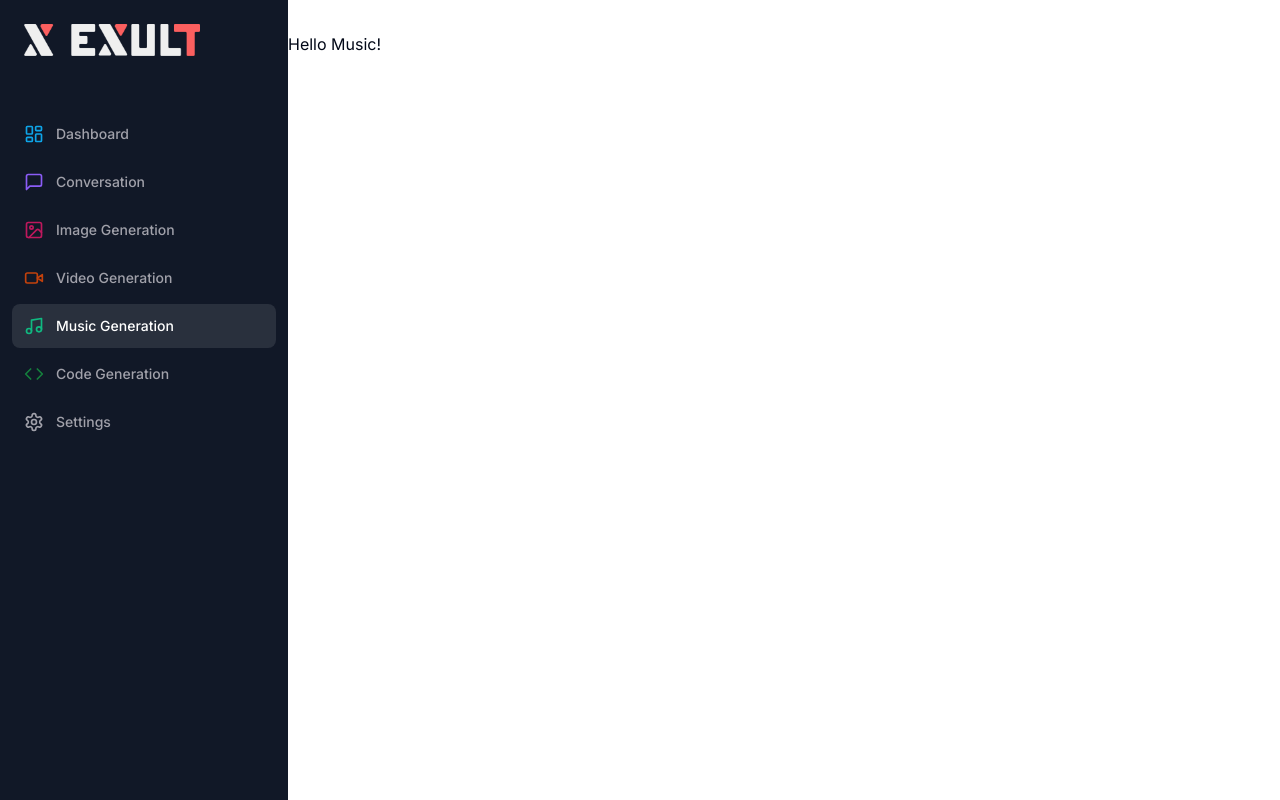
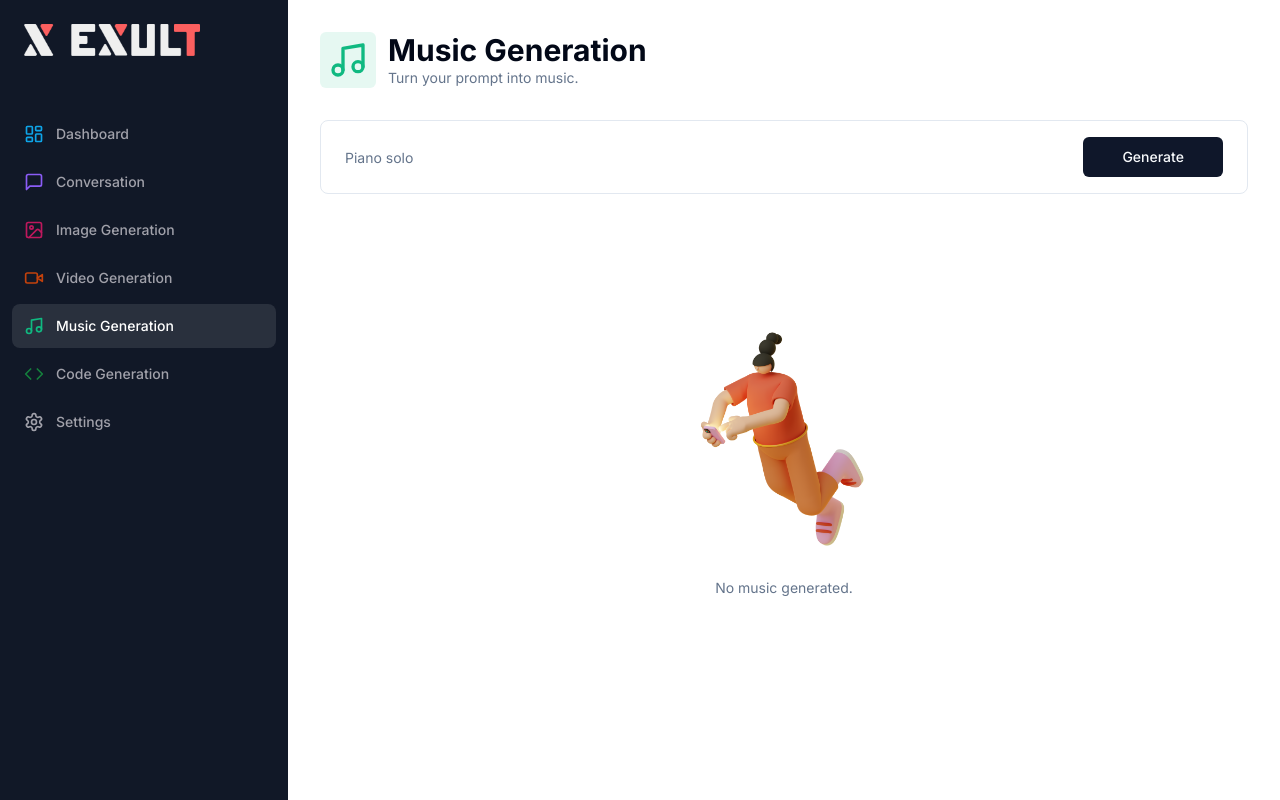
Before and after one commit to AndehUK/AI-SaaS-Platform, a Next.js app: page /generation/music in a window 1280 px wide. Built offline with nearby package versions, Linux system fonts and the light colour scheme.

Commit message:
Music generation page and api

```diff
--- a/package.json
+++ b/package.json
@@ -27,6 +27,7 @@
     "react-dom": "^18",
     "react-hook-form": "^7.47.0",
     "react-markdown": "^9.0.0",
+    "replicate": "^0.20.0",
     "tailwind-merge": "^1.14.0",
     "tailwindcss-animate": "^1.0.7",
     "zod": "^3.22.4"
--- /dev/null
+++ b/src/app/(dashboard)/(routes)/generation/music/constants.ts
@@ -0,0 +1,7 @@
+import * as z from "zod";
+
+export const formSchema = z.object({
+  prompt: z.string().min(1, {
+    message: "Prompt is required.",
+  }),
+});
--- a/src/app/(dashboard)/(routes)/generation/music/page.tsx
+++ b/src/app/(dashboard)/(routes)/generation/music/page.tsx
@@ -1,5 +1,111 @@
+"use client";
+
+import axios from "axios";
+import * as z from "zod";
+import { zodResolver } from "@hookform/resolvers/zod";
+import { useState } from "react";
+import { useForm } from "react-hook-form";
+import { useRouter } from "next/navigation";
+import { Music } from "lucide-react";
+
+import { Heading } from "@/components/heading";
+import { Button } from "@/components/ui/button";
+import { Form, FormControl, FormField, FormItem } from "@/components/ui/form";
+import { Input } from "@/components/ui/input";
+
+import { formSchema } from "./constants";
+import OpenAI from "openai";
+import { Empty } from "@/components/empty";
+import { Loader } from "@/components/loader";
+import { cn } from "@/lib/utils";
+import { UserAvatar } from "@/components/user-avatar";
+import { BotAvatar } from "@/components/bot-avatar";
+
 const MusicPage = () => {
-  return <div>Hello Music!</div>;
+  const router = useRouter();
+  const [music, setMusic] = useState<string>();
+
+  const form = useForm<z.infer<typeof formSchema>>({
+    resolver: zodResolver(formSchema),
+    defaultValues: {
+      prompt: "",
+    },
+  });
+
+  const isLoading = form.formState.isSubmitting;
+
+  const onSubmit = async (values: z.infer<typeof formSchema>) => {
+    try {
+      setMusic(undefined);
+
+      const response = await axios.post("/api/music", values);
+
+      setMusic(response.data);
+      form.reset();
+    } catch (error: any) {
+      // TODO: Open Pro Modal
+      console.log(error);
+    } finally {
+      router.refresh();
+    }
+  };
+
+  return (
+    <div>
+      <Heading
+        title="Music Generation"
+        description="Turn your prompt into music."
+        icon={Music}
+        iconColor="text-emerald-500"
+        bgColor="bg-emerald-500/10"
+      />
+      <div className="px-4 lg:px-8">
+        <div>
+          <Form {...form}>
+            <form
+              onSubmit={form.handleSubmit(onSubmit)}
+              className="rounded-lg border w-full p-4 px-3 md:px-6 focus-within:shadow-sm grid grid-cols-12 gap-2"
+            >
+              <FormField
+                name="prompt"
+                render={({ field }) => (
+                  <FormItem className="col-span-12 lg:col-span-10">
+                    <FormControl className="m-0 p-0">
+                      <Input
+                        className="border-0 outline-none focus-visible:ring-0 focus-visible:ring-transparent"
+                        disabled={isLoading}
+                        placeholder="Piano solo"
+                        {...field}
+                      />
+                    </FormControl>
+                  </FormItem>
+                )}
+              />
+              <Button
+                className="col-span-12 lg:col-span-2 w-full"
+                disabled={isLoading}
+              >
+                Generate
+              </Button>
+            </form>
+          </Form>
+        </div>
+        <div className="space-y-4 mt-4">
+          {isLoading && (
+            <div className="p-8 rounded-lg w-full flex items-center justify-center bg-muted">
+              <Loader />
+            </div>
+          )}
+          {!music && !isLoading && <Empty label="No music generated." />}
+          {music && (
+            <audio controls className="w-full mt-8">
+              <source src={music} />
+            </audio>
+          )}
+        </div>
+      </div>
+    </div>
+  );
 };
 
 export default MusicPage;
--- /dev/null
+++ b/src/app/api/music/route.ts
@@ -0,0 +1,38 @@
+import { auth } from "@clerk/nextjs";
+import { NextResponse } from "next/server";
+import Replicate from "replicate";
+
+const replicate = new Replicate({
+  auth: process.env.REPLICATE_API_KEY!,
+});
+
+export async function POST(req: Request) {
+  try {
+    const { userId } = auth();
+    const body = await req.json();
+    const { prompt } = body;
+
+    if (!userId) {
+      return new NextResponse("Unauthorised", { status: 401 });
+    }
+
+    if (!prompt) {
+      return new NextResponse("Prompt is required.", { status: 400 });
+    }
+
+    const response = await replicate.run(
+      "meta/musicgen:7a76a8258b23fae65c5a22debb8841d1d7e816b75c2f24218cd2bd8573787906",
+      {
+        input: {
+          model_version: "melody",
+          prompt,
+        },
+      }
+    );
+
+    return NextResponse.json(response);
+  } catch (error: any) {
+    console.log("[MUSIC_POST]", error);
+    return new NextResponse("Internal Error", { status: 500 });
+  }
+}
```
Also changed, not shown: 1 other file (tests, documents, lock files or other folders).
